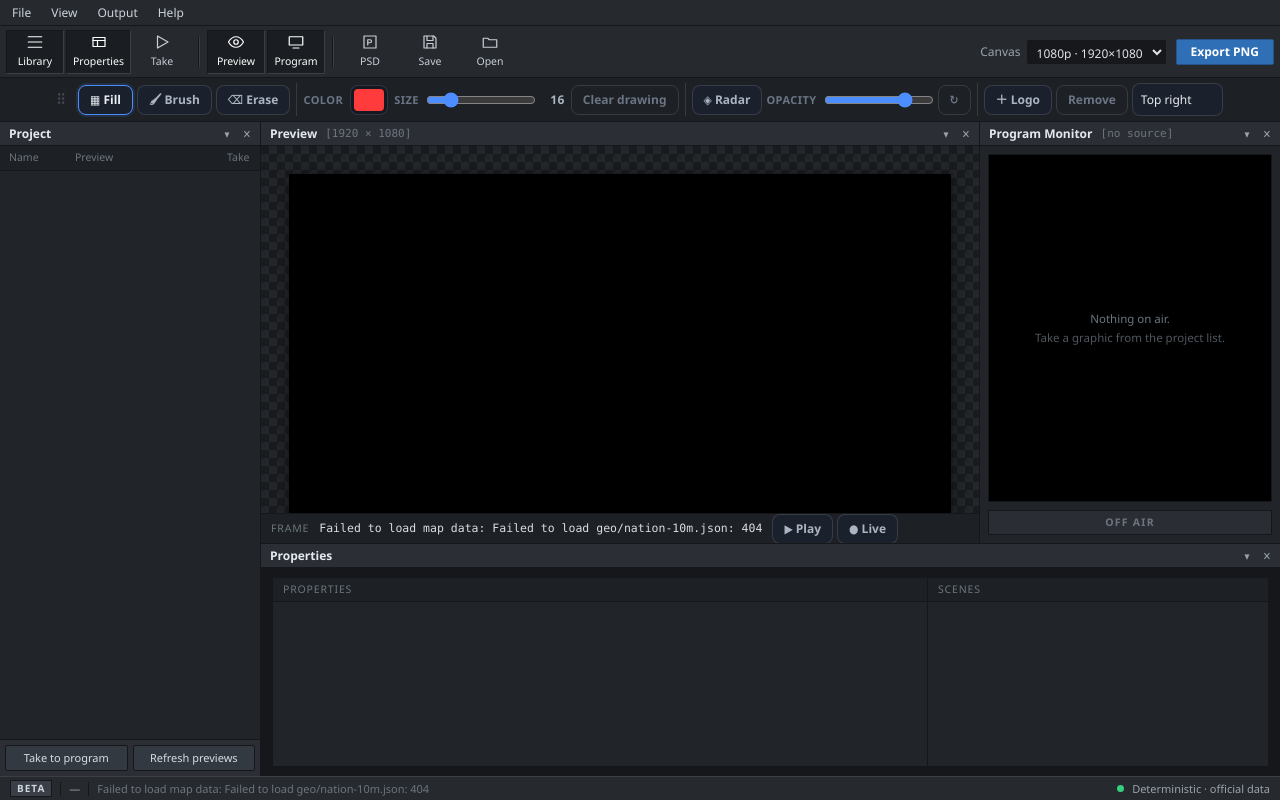
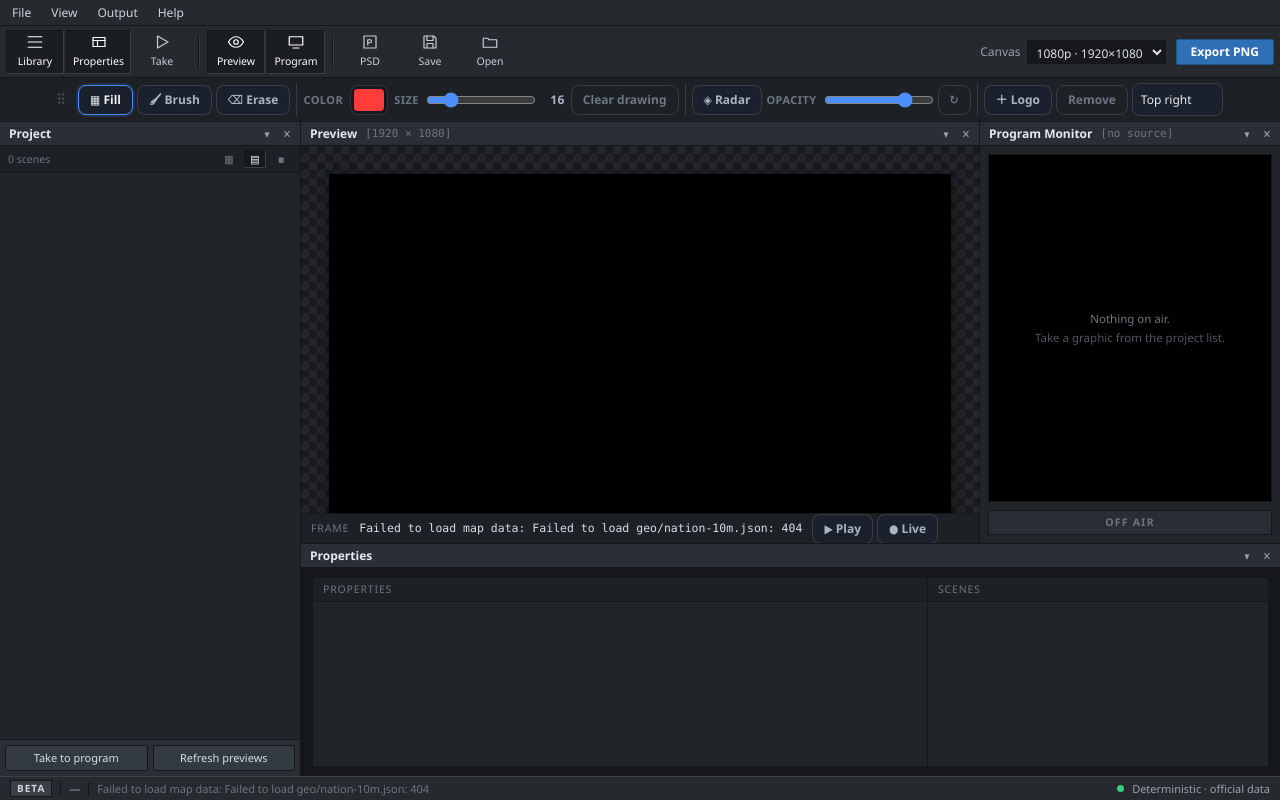
Before and after one commit to gamerguy24/new-vortex-radar-appp, a PHP site: page /graphics/studio/index.html in a window 1280 px wide. Run offline with PHP 8.4, Linux system fonts and the light colour scheme.

Commit message:
Graphics Studio: the scene browser is a grid of pictures, not a list
I kept missing the thing that actually characterises Max. Its window is mostly
THUMBNAILS — you browse a grid of pictures and click the one that looks right.
A column of names with a small image beside each is a file manager, and that
is what the project panel still was after two passes at it.

It is a grid now. Each scene is a card: the picture is the tile at 16:9, the
name is a caption bar beneath it, and Take sits on the picture out of the
caption's way. The panel is 300px so two medium tiles fit side by side, and
the column header is gone because a grid has no columns to head.

The strip above it does what Max's browser does instead: says how many scenes
there are, and lets you change the tile size — large, medium, small. That is
not decoration. With nine scenes you want them big enough to recognise; the
person who has built forty wants them small enough to see at once. The choice
is remembered, and the small size drops the sub-label rather than shrinking it
into illegibility.

Black, as asked. The templates are ours and unchanged — all nine, now shown as
pictures in the grid and again as tiles in the scene palette. studio.js is
still untouched; it builds these rows exactly as before and knows nothing
about any of this. Only the box they are laid out in changed.

Co-Authored-By: Claude Opus 5 (1M context) <noreply@anthropic.com>

```diff
--- a/graphics/studio/index.html
+++ b/graphics/studio/index.html
@@ -6,7 +6,7 @@
   <title>Vortex Graphics — Studio</title>
   <link rel="stylesheet" href="studio.css" />
   <!-- Loaded after studio.css so the broadcast chrome supersedes it. -->
-  <link rel="stylesheet" href="studio_shell.css?v=shell4" />
+  <link rel="stylesheet" href="studio_shell.css?v=shell5" />
 </head>
 <!--
   THE SHELL IS A BROADCAST GRAPHICS APPLICATION, NOT A WEB PAGE.
@@ -134,7 +134,15 @@
         <span class="vgs-pt">Project</span>
         <span class="vgs-pctl"><i data-ctl="collapse">▾</i><i data-ctl="close">✕</i></span>
       </header>
-      <div class="vgs-cols"><span>Name</span><span>Preview</span><span>Take</span></div>
+      <!-- A grid of scenes has no columns to head, so this strip carries what
+           Max puts there instead: how many there are, and the tile size. -->
+      <div class="vgs-gridbar">
+        <span id="vgs-scene-count">—</span>
+        <span class="vgs-gbspace"></span>
+        <button class="vgs-gbsz" data-size="lg" title="Large tiles">▦</button>
+        <button class="vgs-gbsz on" data-size="md" title="Medium tiles">▤</button>
+        <button class="vgs-gbsz" data-size="sm" title="Small tiles">▪</button>
+      </div>
       <!-- studio.js fills this; each .rail-item is styled as a table row -->
       <div class="vgs-pb" id="template-rail"></div>
       <footer class="vgs-pf">
@@ -293,6 +301,6 @@
   <script src="toolbelt_drag.js"></script>
   <!-- The broadcast shell: menus, ribbon, panels, thumbnails, program monitor.
        Loaded last — it decorates what studio.js has already built. -->
-  <script type="module" src="studio_shell.js?v=shell4"></script>
+  <script type="module" src="studio_shell.js?v=shell5"></script>
 </body>
 </html>
--- a/graphics/studio/studio_shell.css
+++ b/graphics/studio/studio_shell.css
@@ -469,3 +469,94 @@
 @media (max-width: 1180px) {
   .vgs-datascenes { display: none; }
 }
+
+/* ══ THE SCENE GRID ════════════════════════════════════════════════════════
+ *
+ * The single most characteristic thing about Max is that you browse a GRID of
+ * picture tiles. Its window is mostly thumbnails; a list of names with a small
+ * image beside it is a file manager, and that is what the project panel still
+ * was. This turns it into the grid.
+ *
+ * studio.js builds these rows and knows nothing about any of it — the row
+ * keeps its markup, and only the box it is laid out in changes.
+ */
+.vgs-cols { display: none; }          /* a grid has no columns to head */
+
+.vgs-gridbar {
+  flex: none; display: flex; align-items: center; gap: 4px;
+  padding: 4px 8px;
+  background: #1d2024; border-bottom: 1px solid var(--g-line);
+  color: var(--g-faint); font-size: 10.5px;
+}
+.vgs-gbspace { flex: 1; }
+.vgs .vgs-gbsz {
+  appearance: none; width: 22px; height: 18px; padding: 0;
+  background: none; color: var(--g-faint);
+  border: 1px solid transparent; border-radius: 0;
+  font: inherit; font-size: 11px; cursor: pointer;
+}
+.vgs .vgs-gbsz:hover { background: var(--g-chrome-hi); color: #fff; }
+.vgs .vgs-gbsz.on { background: #16181c; border-color: var(--g-line) var(--g-line-2) var(--g-line-2) var(--g-line); color: #fff; }
+
+/* The list becomes a grid of cards. */
+.vgs #template-rail {
+  display: grid;
+  grid-template-columns: repeat(auto-fill, minmax(var(--tile, 132px), 1fr));
+  gap: 6px; padding: 8px; align-content: start;
+}
+.vgs #template-rail .rail-item {
+  display: flex !important;
+  flex-direction: column;
+  gap: 0 !important;
+  padding: 0 !important; margin: 0 !important;
+  background: #16181c !important;
+  border: 1px solid var(--g-line) !important;
+  border-bottom: 1px solid var(--g-line) !important;
+  border-radius: 0 !important;
+  overflow: hidden; position: relative;
+}
+.vgs #template-rail .rail-item:hover { background: #1b1e23 !important; border-color: var(--g-line-2) !important; }
+.vgs #template-rail .rail-item.active {
+  background: #16181c !important;
+  border-color: var(--g-accent) !important;
+  box-shadow: inset 0 0 0 1px var(--g-accent);
+}
+
+/* The picture is the tile; the caption is a bar under it, as in Max. */
+.vgs #template-rail .rail-item .vgs-thumb {
+  order: -1;
+  width: 100% !important; height: auto !important;
+  aspect-ratio: 16 / 9;
+  border: none !important; border-bottom: 1px solid var(--g-line) !important;
+}
+.vgs #template-rail .ri-body {
+  padding: 4px 6px 5px;
+  background: #1a1d21;
+  min-width: 0; width: 100%;
+}
+.vgs #template-rail .rail-item.active .ri-body { background: var(--g-accent); }
+.vgs #template-rail .ri-title { font-size: 11px; line-height: 1.25; white-space: normal; }
+.vgs #template-rail .ri-sub { font-size: 10px; }
+.vgs #template-rail .rail-item.active .ri-title,
+.vgs #template-rail .rail-item.active .ri-sub { color: #fff !important; }
+
+/* Take sits on the picture, out of the caption's way. */
+.vgs #template-rail .vgs-take-row {
+  position: absolute; top: 3px; right: 3px;
+  width: 20px; height: 20px;
+  background: rgba(10,12,15,0.72) !important;
+  border: 1px solid rgba(255,255,255,0.14) !important;
+  color: #e6ecf3 !important;
+}
+.vgs #template-rail .vgs-take-row:hover { background: var(--g-live) !important; border-color: #8f2b23 !important; }
+
+/* Tile size, driven by the strip above the grid. */
+.vgs-p-project { --tile: 132px; }
+.vgs-p-project[data-size="lg"] { --tile: 190px; }
+.vgs-p-project[data-size="sm"] { --tile: 96px; }
+.vgs-p-project[data-size="sm"] .ri-sub { display: none; }
+
+/* The panel is wide enough for two columns of medium tiles. */
+.vgs-work { grid-template-columns: 300px minmax(0, 1fr) 300px; }
+.vgs-work:has(.vgs-p-project[hidden]) { grid-template-columns: 0 minmax(0, 1fr) 300px; }
+.vgs-work:has(.vgs-p-program[hidden]) { grid-template-columns: 300px minmax(0, 1fr) 0; }
--- a/graphics/studio/studio_shell.js
+++ b/graphics/studio/studio_shell.js
@@ -236,6 +236,43 @@ function wireToolbelt() {
       if (bar.classList.contains('vgs-docked')) floatToolbelt();
     }, true);
   }
+}
+
+/* ── scene grid ───────────────────────────────────────────────────────────── */
+
+/*
+ * Tile size, and the count.
+ *
+ * Max's scene browser lets you change how big the pictures are, and it matters
+ * for the same reason the grid does: at a glance you either recognise the
+ * graphic or you do not. Someone with nine scenes wants them large; someone
+ * who has built forty wants them small enough to see at once.
+ */
+const SIZE_KEY = 'vortexStudioTileSize';
+
+function applyTileSize(size) {
+  const panel = document.querySelector('.vgs-p-project');
+  if (!panel) return;
+  panel.dataset.size = size;
+  for (const b of document.querySelectorAll('.vgs-gbsz')) {
+    b.classList.toggle('on', b.dataset.size === size);
+  }
+  try { localStorage.setItem(SIZE_KEY, size); } catch (e) {}
+}
+
+function wireGrid() {
+  let size = 'md';
+  try { size = localStorage.getItem(SIZE_KEY) || 'md'; } catch (e) {}
+  applyTileSize(size);
+  for (const b of document.querySelectorAll('.vgs-gbsz')) {
+    b.addEventListener('click', () => applyTileSize(b.dataset.size));
+  }
+}
+
+function updateSceneCount() {
+  const n = document.querySelectorAll('#template-rail .rail-item').length;
+  const el = $('vgs-scene-count');
+  if (el) el.textContent = n + (n === 1 ? ' scene' : ' scenes');
 }
 
 /* ── transport ────────────────────────────────────────────────────────────── */
@@ -551,6 +588,7 @@ function watchRail() {
   new MutationObserver(() => {
     decorateRows();
     buildPalette();
+    updateSceneCount();
     clearTimeout(settle);
     settle = setTimeout(() => { captureActive(); buildPalette(); }, 800);
   }).observe(rail, { childList: true });
@@ -563,11 +601,13 @@ function boot() {
   wirePanels();
   wireToolbelt();
   wireTransport();
+  wireGrid();
   wireActions();
   wireHint();
   wirePreviewMeta();
   watchRail();
   buildPalette();
+  updateSceneCount();
   syncRibbon();
   clearProgram();
 }
```
